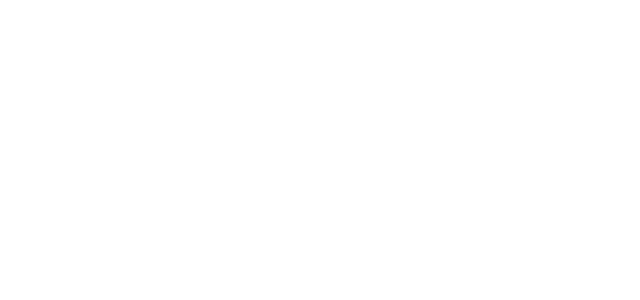
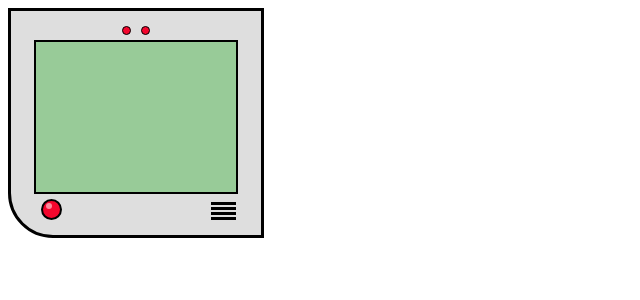
Before and after one commit to renankuba/pokedex-react, a React (Create React App) app: page / in a window 1280 px wide. Shown: the top 300 px of the page, without its empty margins (0-640 px from the left). Built offline with nearby package versions, Linux system fonts and the light colour scheme.

Commit message:
render mainscreen with border panel

```diff
--- a/public/index.html
+++ b/public/index.html
@@ -8,7 +8,6 @@
     <title>Pokedex</title>
   </head>
   <body>
-    <noscript>You need to enable JavaScript to run this app.</noscript>
     <div id="root"></div>
   </body>
 </html>
--- a/src/App.tsx
+++ b/src/App.tsx
@@ -1,11 +1,6 @@
 import React from 'react';
+import Pokedex from './pokedex/Pokedex';
 
-function App() {
-  return (
-    <div className="App">
-
-    </div>
-  );
-}
+const App = () => <Pokedex/>;
 
 export default App;
--- a/src/index.tsx
+++ b/src/index.tsx
@@ -5,6 +5,7 @@
 const root = ReactDOM.createRoot(
   document.getElementById('root') as HTMLElement
 );
+
 root.render(
   <React.StrictMode>
     <App />
--- /dev/null
+++ b/src/pokedex/Pokedex.tsx
@@ -0,0 +1,12 @@
+import ScreenBorder from './border/ScreenBorder';
+import MainScreen from './screen/MainScreen';
+
+const Pokedex = () => <div>
+    <ScreenBorder>
+        <MainScreen
+            isOn={false}
+        />
+    </ScreenBorder>
+</div>
+
+export default Pokedex;
--- /dev/null
+++ b/src/pokedex/border/ScreenBorder.css
@@ -0,0 +1,28 @@
+.screen-border {
+    border: 3px solid black;
+    background-color: #DEDEDE;
+    width: 200px;
+    border-radius: 0 0 0 45px;
+    display: flex;
+    align-items: center;
+    justify-content: center;
+    flex-direction: column;
+    padding: 10px 25px;
+}
+
+.top-lights-container {
+    display: flex;
+    align-items: center;
+    justify-content: center;
+}
+
+.top-lights > .dot {
+    margin: 5px 10px;
+}
+
+.bottom-output-container {
+    width: 100%;
+    display: flex;
+    align-items: center;
+    justify-content: space-between;
+}
--- /dev/null
+++ b/src/pokedex/border/ScreenBorder.tsx
@@ -0,0 +1,23 @@
+import React from 'react';
+import Light from '../light/Light';
+import Sound from '../sound/Sound';
+import './ScreenBorder.css'
+
+type ScreenBorderProps = {
+    children: React.ReactNode
+}
+
+const ScreenBorder = ({ children }: ScreenBorderProps) =>
+    <div className={`screen-border`}>
+        <div className='top-lights-container'>
+            <Light size={'xsmall'} color={'red'}/>
+            <Light size={'xsmall'} color={'red'}/>
+        </div>
+        {children}
+        <div className='bottom-output-container'>
+            <Light size={'small'} color={'red'} reflective={true}/>
+            <Sound/>
+        </div>
+    </div>
+
+export default ScreenBorder;
--- /dev/null
+++ b/src/pokedex/light/Light.css
@@ -0,0 +1,33 @@
+.dot {
+    border-radius: 50%;
+    display: inline-block;
+    margin: 5px;
+}
+
+.dot.red {
+    background-color: #F4062D;
+}
+
+.dot.xsmall {
+    height: 7px;
+    width: 7px;
+    border: 1px solid #000000
+}
+
+.dot.small {
+    height: 17px;
+    width: 17px;
+    border: 2px solid #000000
+}
+
+.reflex {
+    background-color: #ffffff87;
+    position: relative;
+    top: -3px;
+    left: -2px;
+}
+
+.reflex-small {
+    height: 6px;
+    width: 6px;
+}
--- /dev/null
+++ b/src/pokedex/light/Light.tsx
@@ -0,0 +1,13 @@
+import './Light.css'
+
+type props = {
+    color: 'red' | 'yellow' | 'green';
+    size: 'xsmall' | 'small';
+    reflective?: boolean;
+}
+
+const Light = ({ color, size, reflective }: props) => <div className={`dot ${color} ${size}`}>
+    {reflective && <div className={`dot reflex reflex-${size}`} />}
+</div>
+
+export default Light;
--- /dev/null
+++ b/src/pokedex/screen/MainScreen.css
@@ -0,0 +1,9 @@
+.screen {
+    width: 200px;
+    height: 150px;
+    border: 2px solid #000000
+}
+
+.screen.off {
+    background-color:#98CB98;
+}
--- /dev/null
+++ b/src/pokedex/screen/MainScreen.tsx
@@ -0,0 +1,8 @@
+import './MainScreen.css';
+
+type props = {
+    isOn:boolean
+}
+const MainScreen = ({isOn}:props) => <div className={`screen ${isOn?'on':'off'}`}></div>
+
+export default MainScreen;
--- /dev/null
+++ b/src/pokedex/sound/Sound.css
@@ -0,0 +1,5 @@
+.sound-output {
+    padding-bottom: 2px;
+    border-bottom: 3px solid #000000;
+    width: 25px;
+}
--- /dev/null
+++ b/src/pokedex/sound/Sound.tsx
@@ -0,0 +1,10 @@
+import './Sound.css';
+
+const Sound = () => <div>
+    <div className="sound-output"></div>
+    <div className="sound-output"></div>
+    <div className="sound-output"></div>
+    <div className="sound-output"></div>
+</div>;
+
+export default Sound;
```
